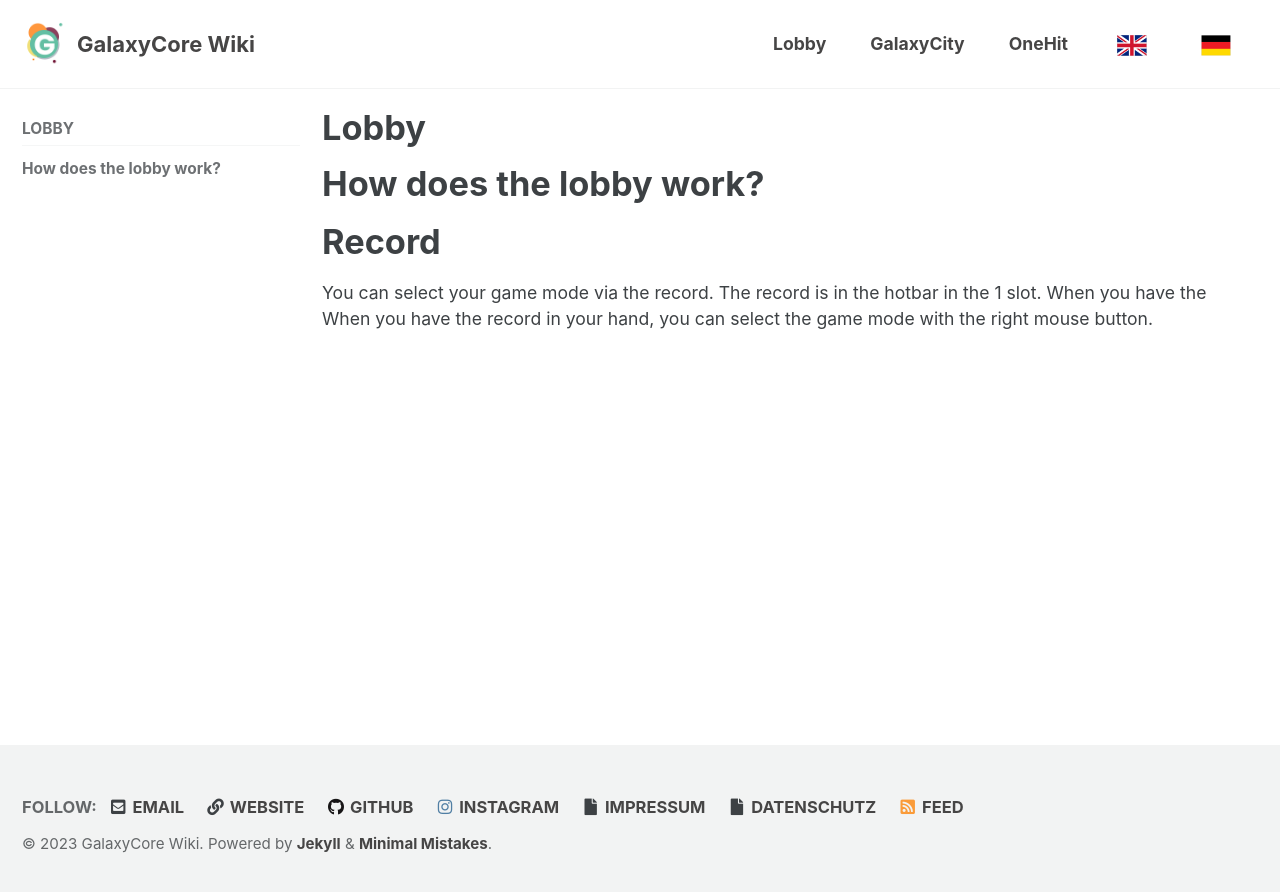
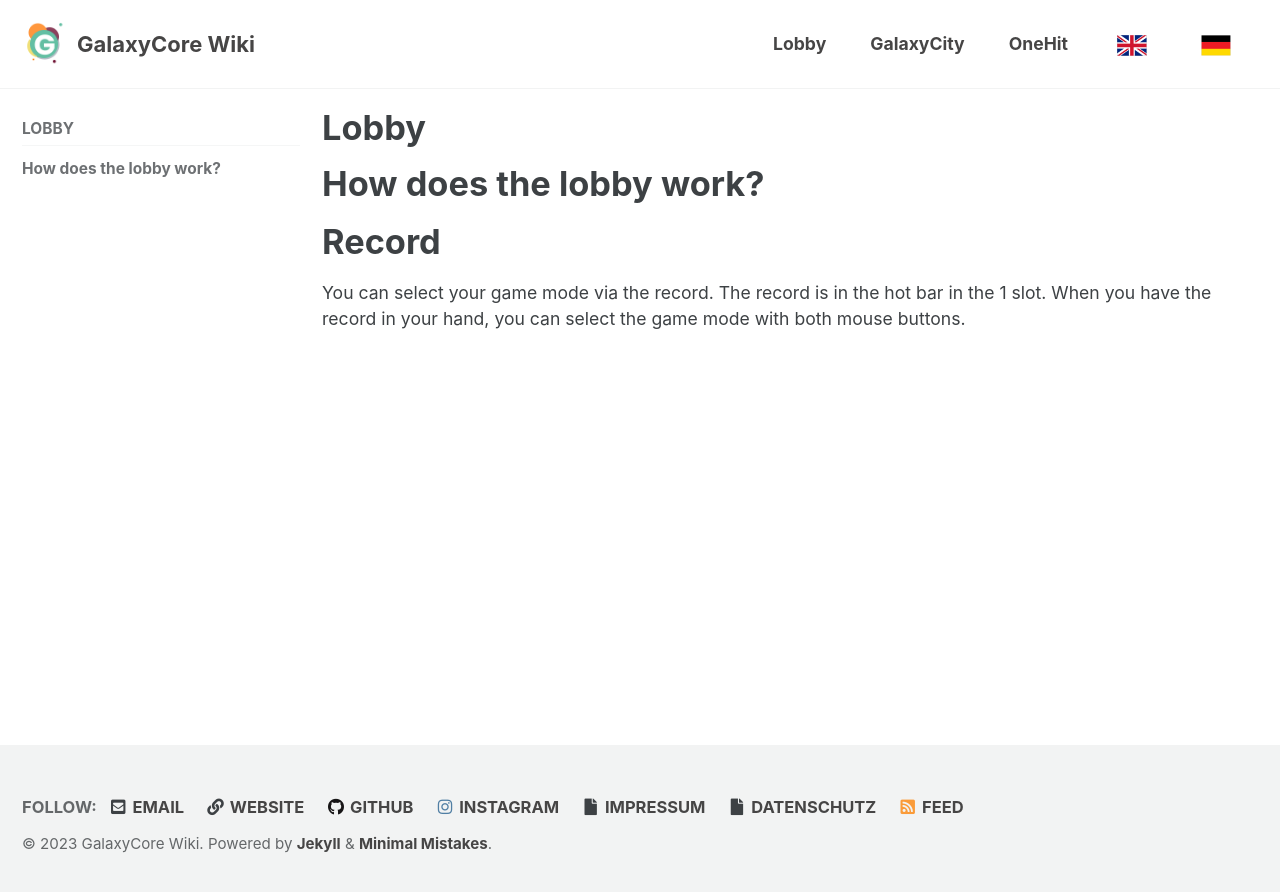
Before and after one commit to GalaxyCore-net/docs.galaxycore.net, a Jekyll site: the page built from en/lobby/index.md, in a window 1280 px wide. Shown: the top 892 px of the page. Built offline with Jekyll 4.4.1, drawn with Linux system fonts in a browser that asks for light colours; cached includes are drawn as plain includes.

Commit message:
feat: Schallplate

```diff
--- a/en/lobby/index.md
+++ b/en/lobby/index.md
@@ -11,5 +11,5 @@ sidebar:
 
 # Record
 
-You can select your game mode via the record. The record is in the hotbar in the 1 slot. When you have the
-When you have the record in your hand, you can select the game mode with the right mouse button.
+You can select your game mode via the record. The record is in the hot bar in the 1 slot. When you have the
+record in your hand, you can select the game mode with both mouse buttons.
```
Also changed, not shown: de/lobby/index.md (+1 -1 lines).
